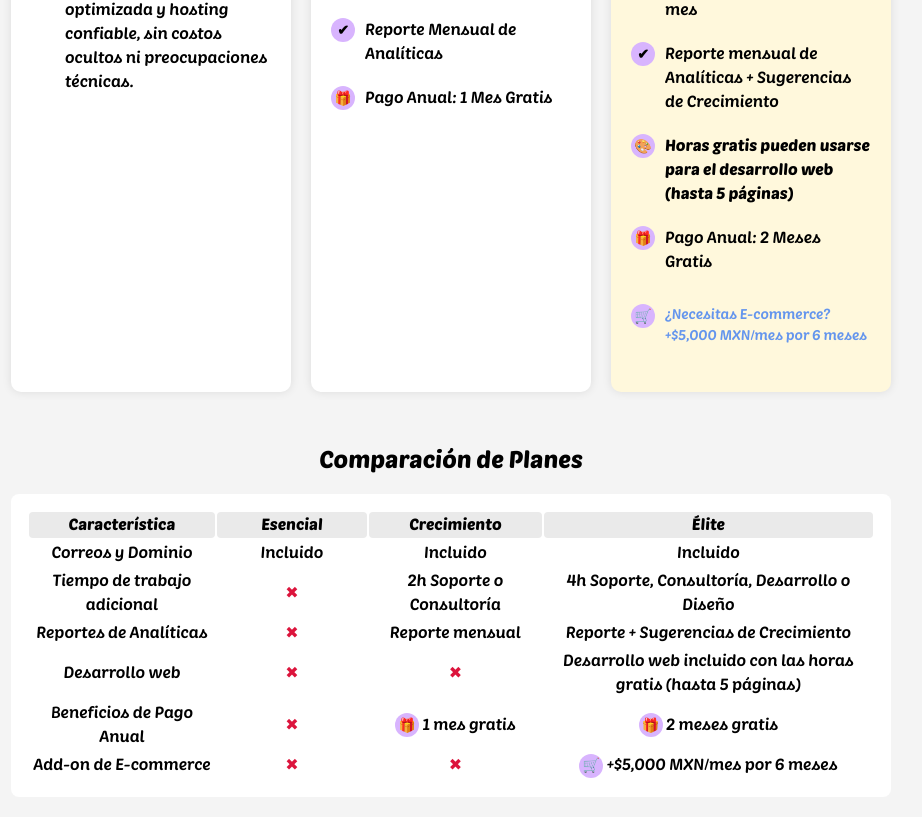
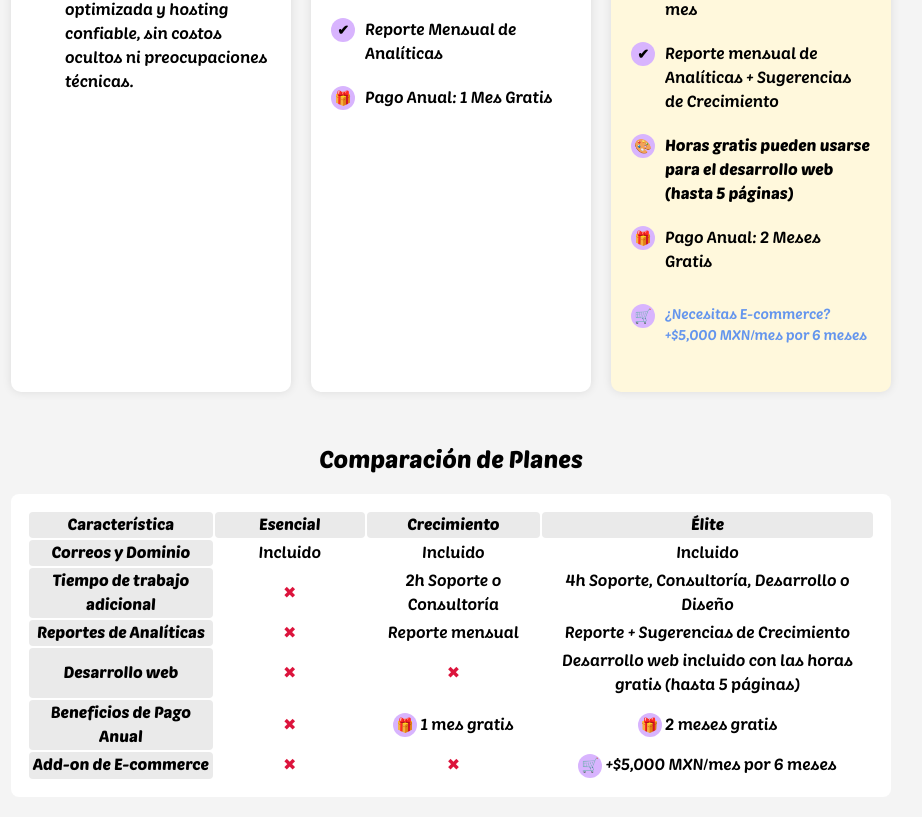
Before and after one commit to BennyRaccoon/buncult-website, a Next.js app: page /oferta-web in a window 1280 px wide. Shown: the part 666-1483 px from the top of the page, without its empty margins (189-1111 px from the left). Built offline with nearby package versions, Linux system fonts and the light colour scheme.

Commit message:
Update page.js

```diff
--- a/app/oferta-web/page.js
+++ b/app/oferta-web/page.js
@@ -55,37 +55,37 @@ export default function Page() {
           <th className="highlight">Élite</th>
         </tr>
         <tr>
-          <td>Correos y Dominio</td>
+          <th>Correos y Dominio</th>
           <td>Incluido</td>
           <td>Incluido</td>
           <td>Incluido</td>
         </tr>
         <tr>
-          <td>Tiempo de trabajo adicional</td>
+          <th>Tiempo de trabajo adicional</th>
           <td><span className="red">✖</span></td>
           <td> 2h Soporte o Consultoría</td>
           <td> 4h Soporte, Consultoría, Desarrollo o Diseño</td>
         </tr>
         <tr>
-          <td>Reportes de Analíticas</td>
+          <th>Reportes de Analíticas</th>
           <td><span className="red">✖</span></td>
           <td>Reporte mensual</td>
           <td>Reporte + Sugerencias de Crecimiento</td>
         </tr>
         <tr>
-          <td>Desarrollo web</td>
+          <th>Desarrollo web</th>
           <td><span className="red">✖</span></td>
           <td><span className="red">✖</span></td>
           <td>Desarrollo web incluido con las horas gratis (hasta 5 páginas)</td>
         </tr>
         <tr>
-          <td>Beneficios de Pago Anual</td>
+          <th>Beneficios de Pago Anual</th>
           <td><span className="red">✖</span></td>
           <td><span className="icon">🎁</span> 1 mes gratis</td>
           <td><span className="icon">🎁</span> 2 meses gratis</td>
         </tr>
         <tr>
-          <td>Add-on de E-commerce</td>
+          <th>Add-on de E-commerce</th>
           <td><span className="red">✖</span></td>
           <td><span className="red">✖</span></td>
           <td><span className="icon">🛒</span> +$5,000 MXN/mes por 6 meses</td>
```
